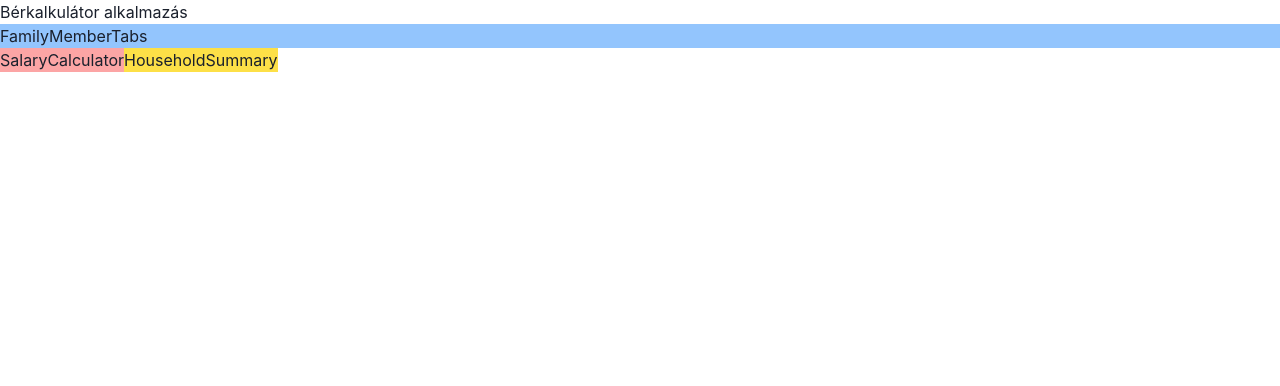
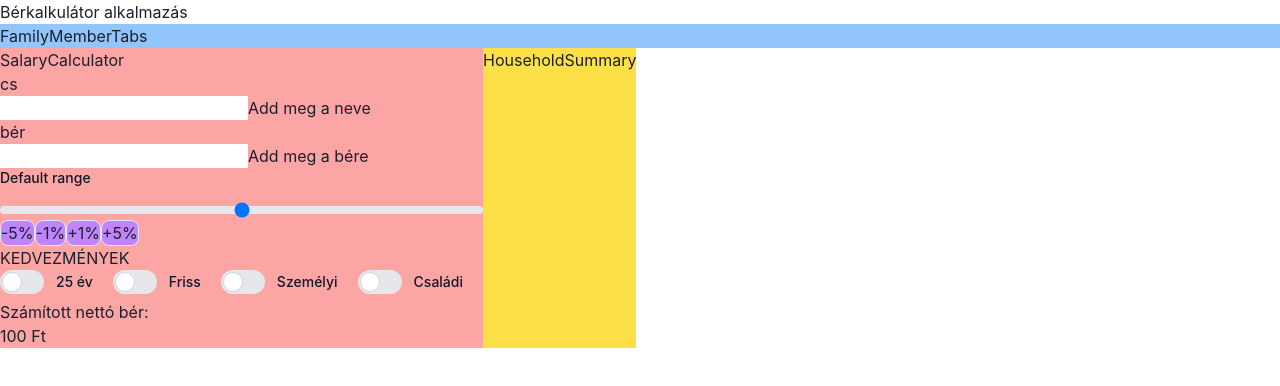
Before and after one commit to rpkrisz/Berkalkulator, a React (Vite) app: page / in a window 1280 px wide. Shown: the top 386 px of the page. Built offline with nearby package versions, Linux system fonts and the light colour scheme.

Commit message:
Create base look

```diff
--- a/src/components/SalaryCalculator/SalaryCalculator.jsx
+++ b/src/components/SalaryCalculator/SalaryCalculator.jsx
@@ -1,5 +1,25 @@
+import Buttons from "./components/Buttons";
+import Input from "./components/TextInput";
+import Allowances from "./components/Allowances";
+import RngeSlider from "./components/RngeSlider";
+
 const SalaryCalculator = () => {
-  return <div className="bg-red-300">SalaryCalculator</div>;
+  const brutto = 100;
+
+  const netto = brutto;
+  return (
+    <div className="bg-red-300">
+      <p>SalaryCalculator</p>
+      <Input title="cs" label="neve"></Input>
+      <Input title="bér" label="bére"></Input>
+      <RngeSlider></RngeSlider>
+      <Buttons></Buttons>
+
+      <Allowances></Allowances>
+      <p>Számított nettó bér:</p>
+      <p>{netto} Ft</p>
+    </div>
+  );
 };
 
 export default SalaryCalculator;
```
